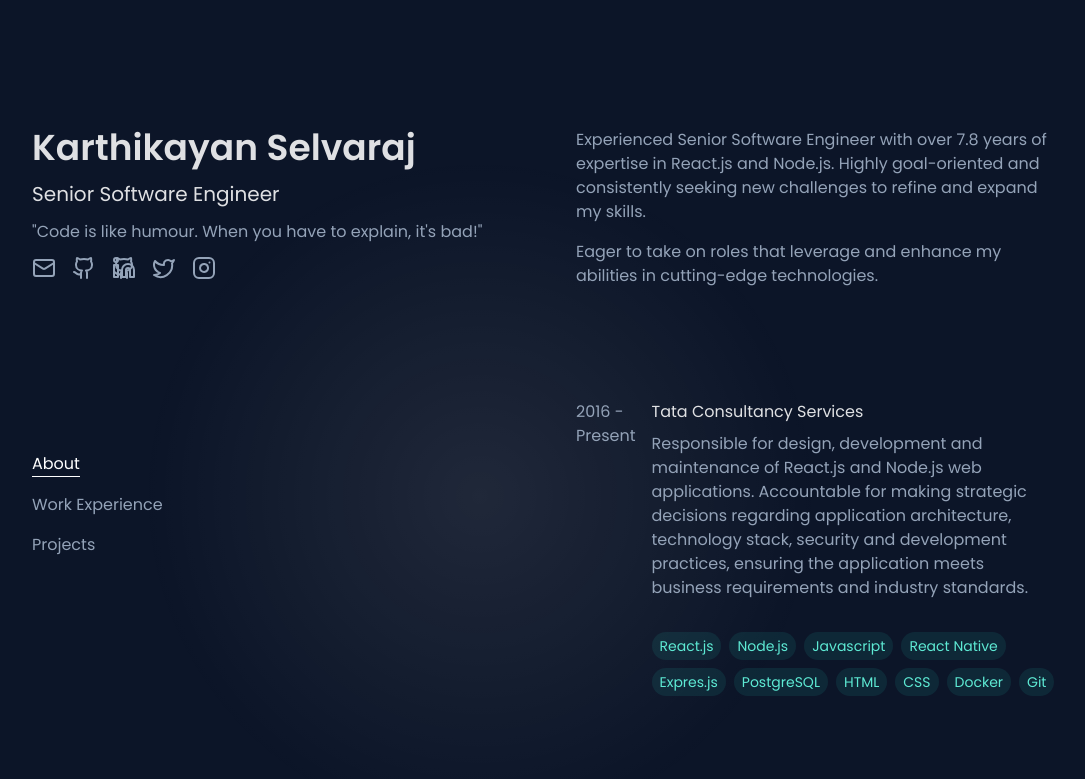
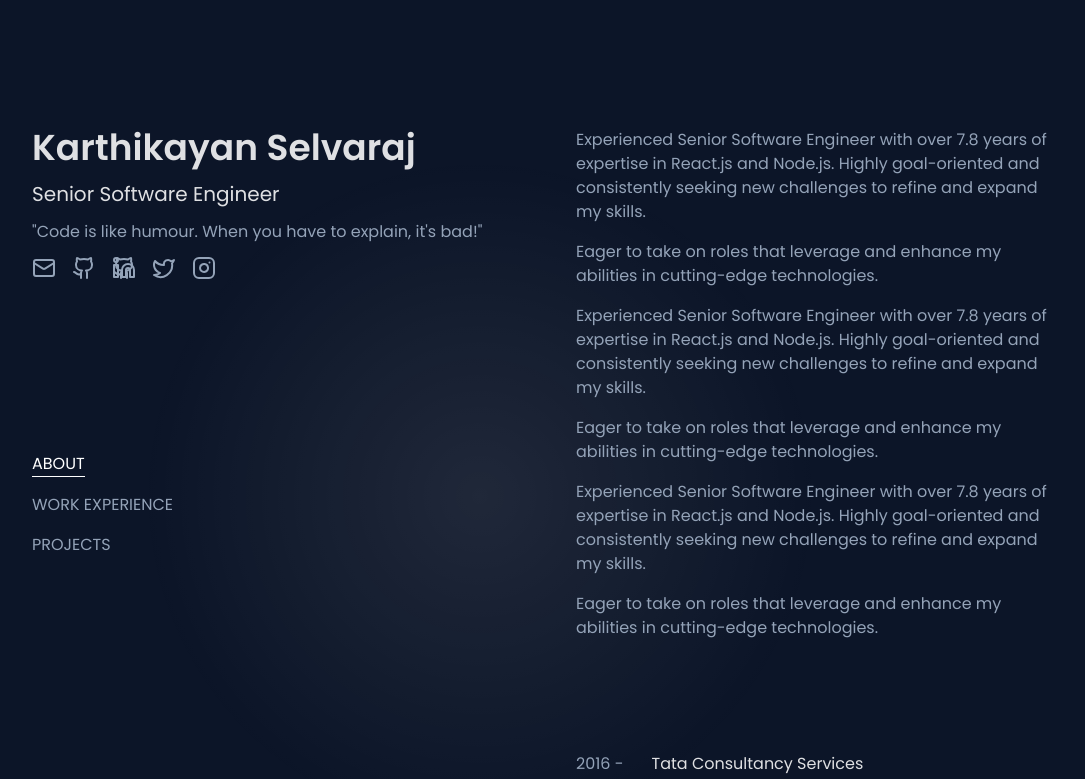
Before and after one commit to skarthikayan/karthikayan.in, a React (Vite) app: page / in a window 1280 px wide. Shown: the top 779 px of the page, without its empty margins (96-1181 px from the left). Built offline with nearby package versions, Linux system fonts and the light colour scheme.

Commit message:
Feature: added intersection observer to hightlight nav links

```diff
--- a/src/App.jsx
+++ b/src/App.jsx
@@ -1,23 +1,48 @@
+import { useState, useRef, useEffect } from "react";
+
 import Header from "./components/Header";
 import About from "./components/About";
 import Experience from "./components/Experience";
 import Projects from "./components/Projects";
-import Skills from "./components/Skills";
 
 import "./App.css";
 function App() {
   let root = document.documentElement;
-
   root.addEventListener("mousemove", (e) => {
-    console.log(e);
     root.style.setProperty("--mouse-x", e.clientX - 500 + "px");
     root.style.setProperty("--mouse-y", e.clientY - 500 + "px");
   });
 
+  const [activeSection, setActiveSection] = useState(null);
+  const observer = useRef(null);
+  useEffect(() => {
+    observer.current = new IntersectionObserver(
+      (entries) => {
+        const visibleSection = entries.find(
+          (entry) => entry.isIntersecting
+        )?.target;
+        if (visibleSection) {
+          setActiveSection(visibleSection.id);
+        }
+      },
+      { rootMargin: "-300px" }
+    );
+
+    const sections = document.querySelectorAll("section");
+    sections.forEach((section) => {
+      observer.current.observe(section);
+    });
+    return () => {
+      sections.forEach((section) => {
+        observer.current.unobserve(section);
+      });
+    };
+  }, []);
+
   return (
     <div className="flex flex-col lg:flex-row mx-auto min-h-screen max-w-screen-xl lg:px-24 p-4">
       <div className="mover" />
-      <Header />
+      <Header activeSection={activeSection} />
       <main className="lg:w-1/2 lg:py-24 py:12 z-10 px-4">
         <About />
         <Experience />
--- a/src/components/About.jsx
+++ b/src/components/About.jsx
@@ -16,6 +16,24 @@ function About() {
         Eager to take on roles that leverage and enhance my abilities in
         cutting-edge technologies.{" "}
       </p>
+      <p className="text-left">
+        Experienced Senior Software Engineer with over 7.8 years of expertise in
+        React.js and Node.js. Highly goal-oriented and consistently seeking new
+        challenges to refine and expand my skills.
+      </p>
+      <p className="text-left">
+        Eager to take on roles that leverage and enhance my abilities in
+        cutting-edge technologies.{" "}
+      </p>
+      <p className="text-left">
+        Experienced Senior Software Engineer with over 7.8 years of expertise in
+        React.js and Node.js. Highly goal-oriented and consistently seeking new
+        challenges to refine and expand my skills.
+      </p>
+      <p className="text-left">
+        Eager to take on roles that leverage and enhance my abilities in
+        cutting-edge technologies.{" "}
+      </p>
     </section>
   );
 }
--- a/src/components/Header.jsx
+++ b/src/components/Header.jsx
@@ -7,12 +7,22 @@ import LinkedInIcon from "../assets/linkedin.svg?react";
 import TwiterIcon from "../assets/twitter.svg?react";
 import MailIcon from "../assets/mail.svg?react";
 
-function Header() {
-  const [activeTab, setActiveTab] = useState("#about");
+function Header({ activeSection }) {
   const navItems = [
-    { name: "About", id: "#about" },
-    { name: "Work Experience", id: "#experience" },
-    { name: "Projects", id: "#projects" },
+    { name: "ABOUT", id: "about" },
+    { name: "WORK EXPERIENCE", id: "experience" },
+    { name: "PROJECTS", id: "projects" },
+  ];
+
+  const externalLinks = [
+    { icon: <MailIcon />, link: "mailto:skarthikayan7@gmail.com" },
+    { icon: <GithubIcon />, link: "https://github.com/skarthikayan" },
+    {
+      icon: <LinkedInIcon />,
+      link: "https://www.linkedin.com/in/karthikayan-s",
+    },
+    { icon: <TwiterIcon />, link: "https://x.com/imkarthikayan" },
+    { icon: <InstagramIcon />, link: "https://instagram.com/karthikayan.s" },
   ];
   return (
     <header className="lg:sticky lg:top-0 lg:h-screen lg:w-1/2  lg:py-28 py-20 px-8 flex flex-col justify-start items-start z-10">
@@ -22,21 +32,20 @@ function Header() {
         "Code is like humour. When you have to explain, it's bad!"
       </p>
       <div className="flex justify-center items-center gap-4 mt-3">
-        <MailIcon />
-        <GithubIcon />
-        <LinkedInIcon />
-        <TwiterIcon />
-        <InstagramIcon />
+        {externalLinks.map((externalLink) => (
+          <a target="_blank" href={externalLink.link}>
+            {externalLink.icon}
+          </a>
+        ))}
       </div>
       <nav className="hidden lg:flex flex-col justify-center items-start mt-6 gap-4 min-h-[50vh] ">
         {navItems.map((item) => (
           <a
             key={item.id}
-            href={item.id}
-            onClick={() => setActiveTab(item.id)}
+            href={`#${item.id}`}
             className={clsx(
               "hover:border-b hover:border-white hover:text-white cursor-pointer",
-              activeTab === item.id && "border-b border-white text-white"
+              activeSection === item.id && "border-b border-white text-white"
             )}
           >
             {item.name}
```
